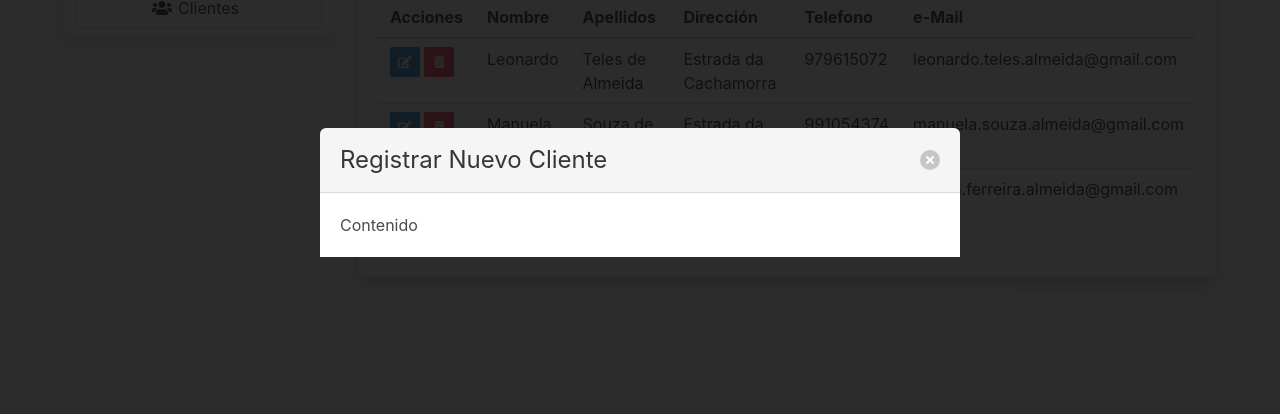
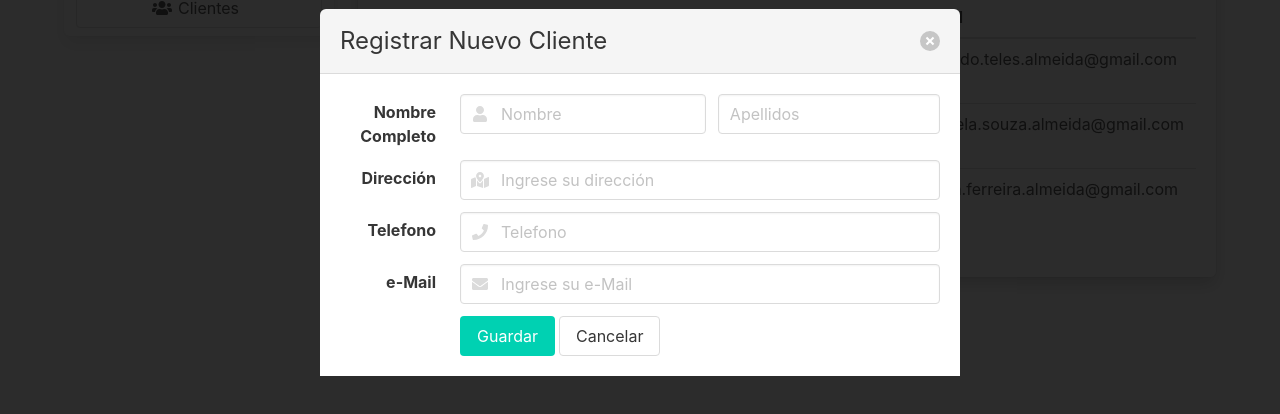
Before and after one commit to leonardo-teles/ventas, a React (Create React App) app in the folder frontend/ventas/: page /clientes in a window 1280 px wide. Both pictures are taken after a click on the button "Registrar Nuevo". Shown: the part 208-622 px from the top of the page. Built offline with nearby package versions, Linux system fonts and the light colour scheme.

Commit message:
Diseñando el Formulario

```diff
--- a/frontend/ventas/src/components/Modal.js
+++ b/frontend/ventas/src/components/Modal.js
@@ -20,7 +20,7 @@ const Modal = (props) => {
                     </button>
                 </header>
                 <section className="modal-card-body">
-                    Contenido
+                    {props.children}
                 </section>
             </div>
         </div>
--- /dev/null
+++ b/frontend/ventas/src/components/clientes/FormCliente.js
@@ -0,0 +1,166 @@
+import React from 'react'
+
+const FormCliente = () => {
+    return (
+        <form>
+
+            <div className="field is-horizontal">
+                <div className="field-label is-normal">
+                    <label className="label">Nombre Completo</label>
+                </div>
+                <div className="field-body">
+                    <div className="field">
+                        <p className="control is-expanded has-icons-left">
+                            <input
+                                autoComplete="off"
+                                className="input"
+                                type="text"
+                                placeholder="Nombre"
+                                name="nombres"
+                            />
+                            <span className="icon is-small is-left">
+                                <i className="fas fa-user"></i>
+                            </span>
+                        </p>
+                    </div>
+                    <div className="field">
+                        <p className="control is-expanded">
+                            <input
+                                autoComplete="off"
+                                className="input"
+                                type="text"
+                                placeholder="Apellidos"
+                                name="apellidos"
+                            />
+                        </p>
+                    </div>
+                </div>
+        </div>
+
+        <div className="field is-horizontal">
+            <div className="field-label is-normal">
+                <label className="label">Dirección</label>
+            </div>
+            <div className="field-body">
+                <div className="field">
+                    <div className="control is-expanded has-icons-left">
+                    <input
+                        autoComplete="off"
+                        className="input"
+                        type="text"
+                        placeholder="Ingrese su dirección"
+                        name="direccion"
+                    />
+                    <span className="icon is-small is-left">
+                        <i className="fas fa-map-marked-alt"></i>
+                    </span>
+                    </div>
+                </div>
+            </div>
+        </div>
+
+        <div className="field is-horizontal">
+            <div className="field-label is-normal">
+                <label className="label">Telefono</label>
+            </div>
+            <div className="field-body">
+                <div className="field">
+                    <div className="control is-expanded has-icons-left">
+                    <input
+                        autoComplete="off"
+                        className="input"
+                        type="text"
+                        placeholder="Telefono"
+                        name="telefono"
+                    />
+                    <span className="icon is-small is-left">
+                        <i className="fas fa-phone"></i>
+                    </span>
+                    </div>
+                </div>
+            </div>
+        </div>
+
+        <div className="field is-horizontal">
+            <div className="field-label is-normal">
+                <label className="label">e-Mail</label>
+            </div>
+            <div className="field-body">
+                <div className="field">
+                    <div className="control is-expanded has-icons-left">
+                    <input
+                        autoComplete="off"
+                        className="input"
+                        type="email"
+                        placeholder="Ingrese su e-Mail"
+                        name="email"
+                    />
+                    <span className="icon is-small is-left">
+                        <i className="fas fa-envelope"></i>
+                    </span>
+                    </div>
+                </div>
+            </div>
+        </div>
+
+        <div className="field is-horizontal">
+            <div className="field-label"></div>
+            <div className="field-body">
+                <div className="field">
+                    <div className="control">
+                    <button type="submit" className="button is-primary mr-1">Guardar</button>
+                    <button
+                        type="button"
+                        className="button"
+                    >
+                        Cancelar
+                    </button>
+                    </div>
+                </div>
+            </div>
+        </div>
+
+
+
+
+
+
+
+
+
+
+
+
+
+
+
+
+
+
+
+
+
+
+
+
+
+
+
+
+
+
+
+
+
+
+
+
+
+
+
+
+        </form>
+    );
+}
+
+export default FormCliente;
--- a/frontend/ventas/src/pages/Clientes.js
+++ b/frontend/ventas/src/pages/Clientes.js
@@ -4,6 +4,7 @@ import Layout from '../components/Layout';
 import TableCliente from '../components/clientes/TableCliente';
 import ToolbarCliente from '../components/clientes/ToolbarCliente';
 import Modal from '../components/Modal';
+import FormCliente from '../components/clientes/FormCliente';
 
 const Clientes = () => {
     return (
@@ -17,7 +18,9 @@ const Clientes = () => {
                     <TableCliente />
                 </div>
             </div>
-            <Modal />
+            <Modal>
+                <FormCliente />
+            </Modal>
         </Layout>
     );
 }
```
